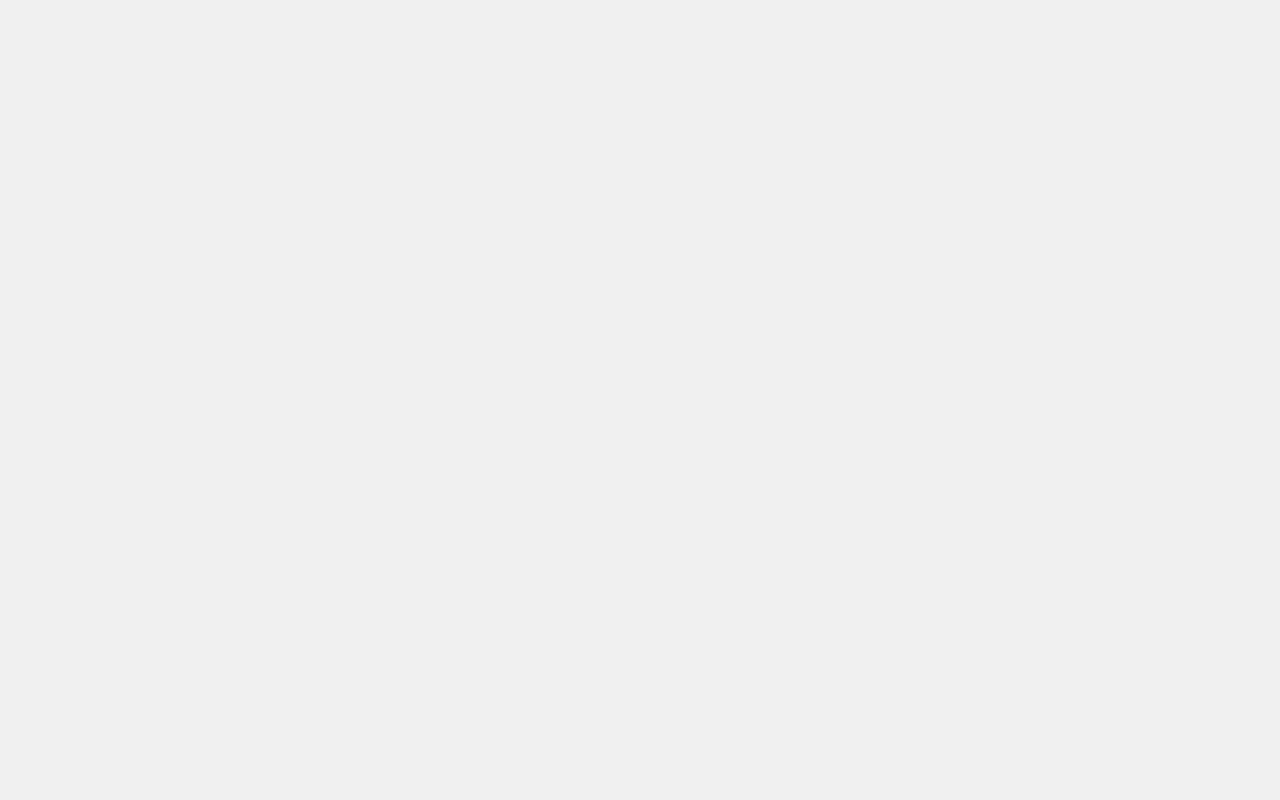
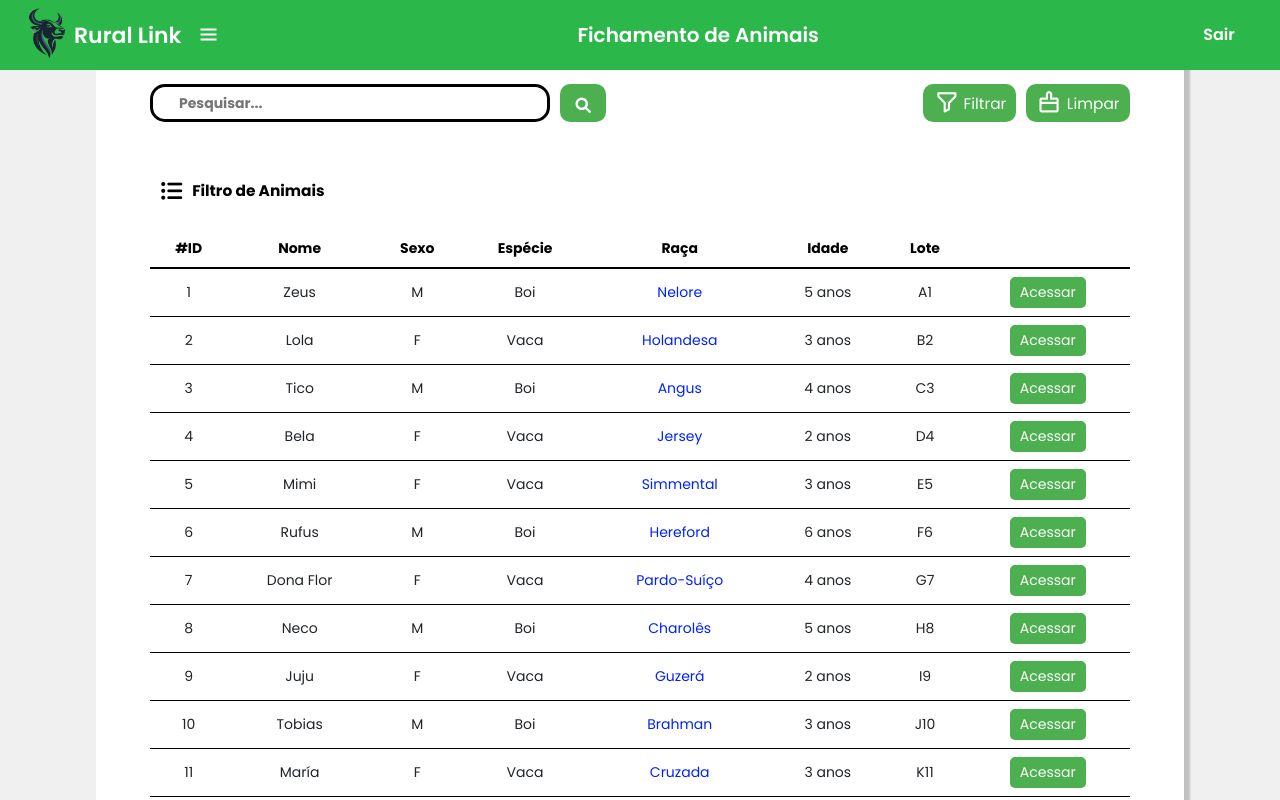
Before and after one commit to pedroaugusto99/ms_20242_g6, a React (Create React App) app in the folder frontend/rural-link/: page /fichamento in a window 1280 px wide. Before the commit this address had no page. Shown: the top 800 px of the page. Built offline with nearby package versions, Linux system fonts and the light colour scheme.

Commit message:
add Pagina de Fichamento

```diff
--- a/frontend/rural-link/src/App.js
+++ b/frontend/rural-link/src/App.js
@@ -9,8 +9,27 @@ import UserSelection from '../src/pages/UserSelection';
 import Perfil from '../src/pages/Perfil';
 import Dashboard from '../src/pages/Dashboard';
 import Faq from '../src/pages/Faq';
+import Fichamento from '../src/pages/Fichamento';
 
 export function App(){
+    const animals = [
+        { id: 1, nome: 'Zeus', sexo: 'M', especie: 'Boi', raca: 'Nelore', idade: '5 anos', lote: 'A1' },
+        { id: 2, nome: 'Lola', sexo: 'F', especie: 'Vaca', raca: 'Holandesa', idade: '3 anos', lote: 'B2' },
+        { id: 3, nome: 'Tico', sexo: 'M', especie: 'Boi', raca: 'Angus', idade: '4 anos', lote: 'C3' },
+        { id: 4, nome: 'Bela', sexo: 'F', especie: 'Vaca', raca: 'Jersey', idade: '2 anos', lote: 'D4' },
+        { id: 5, nome: 'Mimi', sexo: 'F', especie: 'Vaca', raca: 'Simmental', idade: '3 anos', lote: 'E5' },
+        { id: 6, nome: 'Rufus', sexo: 'M', especie: 'Boi', raca: 'Hereford', idade: '6 anos', lote: 'F6' },
+        { id: 7, nome: 'Dona Flor', sexo: 'F', especie: 'Vaca', raca: 'Pardo-Suíço', idade: '4 anos', lote: 'G7' },
+        { id: 8, nome: 'Neco', sexo: 'M', especie: 'Boi', raca: 'Charolês', idade: '5 anos', lote: 'H8' },
+        { id: 9, nome: 'Juju', sexo: 'F', especie: 'Vaca', raca: 'Guzerá', idade: '2 anos', lote: 'I9' },
+        { id: 10, nome: 'Tobias', sexo: 'M', especie: 'Boi', raca: 'Brahman', idade: '3 anos', lote: 'J10' },
+        { id: 11, nome: 'María', sexo: 'F', especie: 'Vaca', raca: 'Cruzada', idade: '3 anos', lote: 'K11' },
+        { id: 12, nome: 'Chico', sexo: 'M', especie: 'Boi', raca: 'Limousin', idade: '2 anos', lote: 'L12' },
+        { id: 13, nome: 'Pipa', sexo: 'F', especie: 'Vaca', raca: 'Ayrshire', idade: '4 anos', lote: 'M13' },
+        { id: 14, nome: 'Ronaldo', sexo: 'M', especie: 'Boi', raca: 'Brahman', idade: '5 anos', lote: 'N14' },
+        { id: 15, nome: 'Fifi', sexo: 'F', especie: 'Vaca', raca: 'Jersey', idade: '2 anos', lote: 'O15' },
+    ];
+
     return (
         <Router>
             <div className="App">
@@ -28,6 +47,7 @@ export function App(){
                     <Route path="/perfil" element={<Perfil />} />
                     <Route path="/dashboard" element={<Dashboard />} />
                     <Route path="/faq" element={<Faq/>} />
+                    <Route path="/fichamento" element={<Fichamento animals={animals} />} />
                 </Routes>
             </div>
         </Router>
--- /dev/null
+++ b/frontend/rural-link/src/pages/Fichamento.js
@@ -0,0 +1,68 @@
+import React from 'react';
+import styles from './css/Fichamento.module.css';
+import Sidebar from './components/Sidebar';
+
+function Fichamento({ animals }) {
+    const handleAccess = (id) => {
+        console.log(`Acessando detalhes do animal com ID: ${id}`);
+    };
+
+    return (
+        <div className={styles.body}>
+            <Sidebar title='Fichamento de Animais'/>
+            <div className={styles.containerTable}>
+                <div className={styles.header}>
+                    <div className={styles.searchContainer}>
+                        <input type="text" placeholder="Pesquisar..." className={styles.searchInput} />
+                        <button className={styles.searchButton}><i class="fa-solid fa-magnifying-glass"></i></button>
+                    </div>
+                    <div className={styles.filterContainer}>
+                        <button className={styles.filterButton}><i class='bx bx-filter-alt' ></i>Filtrar</button>
+                        <button className={styles.filterButton}><i class='bx bx-brush-alt'></i>Limpar</button>
+                    </div>
+                </div>
+                    <div className={styles.titleContainer}>
+                        <h1 className={styles.fichamentoTitle}> <i className="fa-solid fa-list-ul"></i>Filtro de Animais</h1>
+                    </div>
+                <table className={styles.animalTable}>
+                    <thead>
+                        <tr>
+                            <th>#ID</th>
+                            <th>Nome</th>
+                            <th>Sexo</th>
+                            <th>Espécie</th>
+                            <th>Raça</th>
+                            <th>Idade</th>
+                            <th>Lote</th>
+                            <th></th>
+                        </tr>
+                    </thead>
+                    <tbody>
+                        {Array.isArray(animals) && animals.length > 0 ? (
+                            animals.map((animal) => (
+                                <tr key={animal.id}>
+                                    <td>{animal.id}</td>
+                                    <td>{animal.nome}</td>
+                                    <td>{animal.sexo}</td>
+                                    <td>{animal.especie}</td>
+                                    <td style={{ color: '#0022FF' }}>{animal.raca}</td>
+                                    <td>{animal.idade}</td>
+                                    <td>{animal.lote}</td>
+                                    <td>
+                                        <button onClick={() => handleAccess(animal.id)}>Acessar</button>
+                                    </td>
+                                </tr>
+                            ))
+                        ) : (
+                            <tr>
+                                <td colSpan="8">Nenhum animal encontrado.</td>
+                            </tr>
+                        )}
+                    </tbody>
+                </table>
+            </div>
+        </div>
+    );
+}
+
+export default Fichamento;
--- /dev/null
+++ b/frontend/rural-link/src/pages/css/Fichamento.module.css
@@ -0,0 +1,167 @@
+html, body {
+    height: 100%;
+    margin: 0;
+    background-color: #f0f0f0;
+}
+
+.body {
+    display: flex;
+    justify-content: center;
+
+}
+
+.containerTable {
+    margin: 20px;
+    font-family: Arial, sans-serif;
+    display: flex;
+    justify-content: center;
+    align-items: center;
+    flex-direction: column;
+    z-index: 1;
+    position: sticky;
+    top: 0;
+    background-color: white;
+    width: 85vw;
+    border-radius: 30px;
+    box-shadow: 4px 4px 2px 2px rgba(0, 0, 0, .2);
+    padding-bottom: 2vw;
+    padding-top: 5vw;
+}
+
+.header {
+    display: flex;
+    align-items: center;
+    justify-content: space-between;
+    width: 90%;
+    margin-bottom: 20px;
+}
+
+.searchContainer {
+    display: flex;
+    align-items: center;
+}
+
+.searchInput {
+    margin-right: 10px;
+    width: 400px;
+    border: 3px solid #000;
+    border-radius: 15px;
+    background-color: white;
+    text-align: left;
+    text-indent: 2vw;
+    font-weight: bold;
+    height: 3vw;
+}
+
+.searchButton {
+    background-color: #4CAF50;
+    color: white;
+    border: none;
+    padding: 10px 15px;
+    cursor: pointer;
+    border-radius: 10px;
+    height: 3vw;
+    font-size: 1.2vw;
+}
+
+.searchButton:hover {
+    background-color: #0056b3;
+}
+
+.filterContainer {
+    display: flex;
+    align-items: center;
+}
+
+.filterButton {
+    display: flex;
+    align-items: center;
+    background-color: #4CAF50;
+    color: white;
+    border: none;
+    cursor: pointer;
+    border-radius: 10px;
+    height: 3vw;
+    margin-left: 10px;
+    font-size: 1.2vw;
+    padding: 0 10px;
+    font-size: 1.2vw;
+}
+
+.filterButton i {
+    font-size: 2vw;
+    margin-right: 5px;
+}
+
+.titleContainer {
+    display: flex;
+    justify-content: center;
+    align-items: center;
+    text-align: center;
+    width: 90%;
+    margin-top: 1vw;
+}
+
+.fichamentoTitle {
+    display: flex;
+    align-items: center;
+    padding: 0 10px;
+    text-align: left;
+    color: #000;
+    font-weight: bold;
+    width: 100%;
+    z-index: 1;
+    font-size: 1.2vw;
+}
+
+.fichamentoTitle i {
+    margin-right: 10px;
+    font-size: 1.7vw;
+    display: flex;
+    align-items: center;
+}
+
+.animalTable {
+    width: 90%;
+    border-collapse: collapse;
+    margin-top: 20px;
+    z-index: 1;
+}
+
+.animalTable th, .animalTable td {
+    padding: 8px;
+    text-align: center;
+}
+
+.animalTable th {
+    border-bottom: 2px solid #000;
+}
+
+.animalTable td {
+    border-bottom: 1px solid #000;
+}
+
+.animalTable th {
+    color: black;
+}
+
+/* .animalTable tr:nth-child(even) {
+    background-color: #f2f2f2;
+} */
+
+/* .animalTable tr:hover {
+    background-color: #ddd;
+} */
+
+button {
+    background-color: #4CAF50;
+    color: white;
+    border: none;
+    padding: 5px 10px;
+    cursor: pointer;
+    border-radius: 5px;
+}
+
+button:hover {
+    background-color: #0056b3;
+}
```
